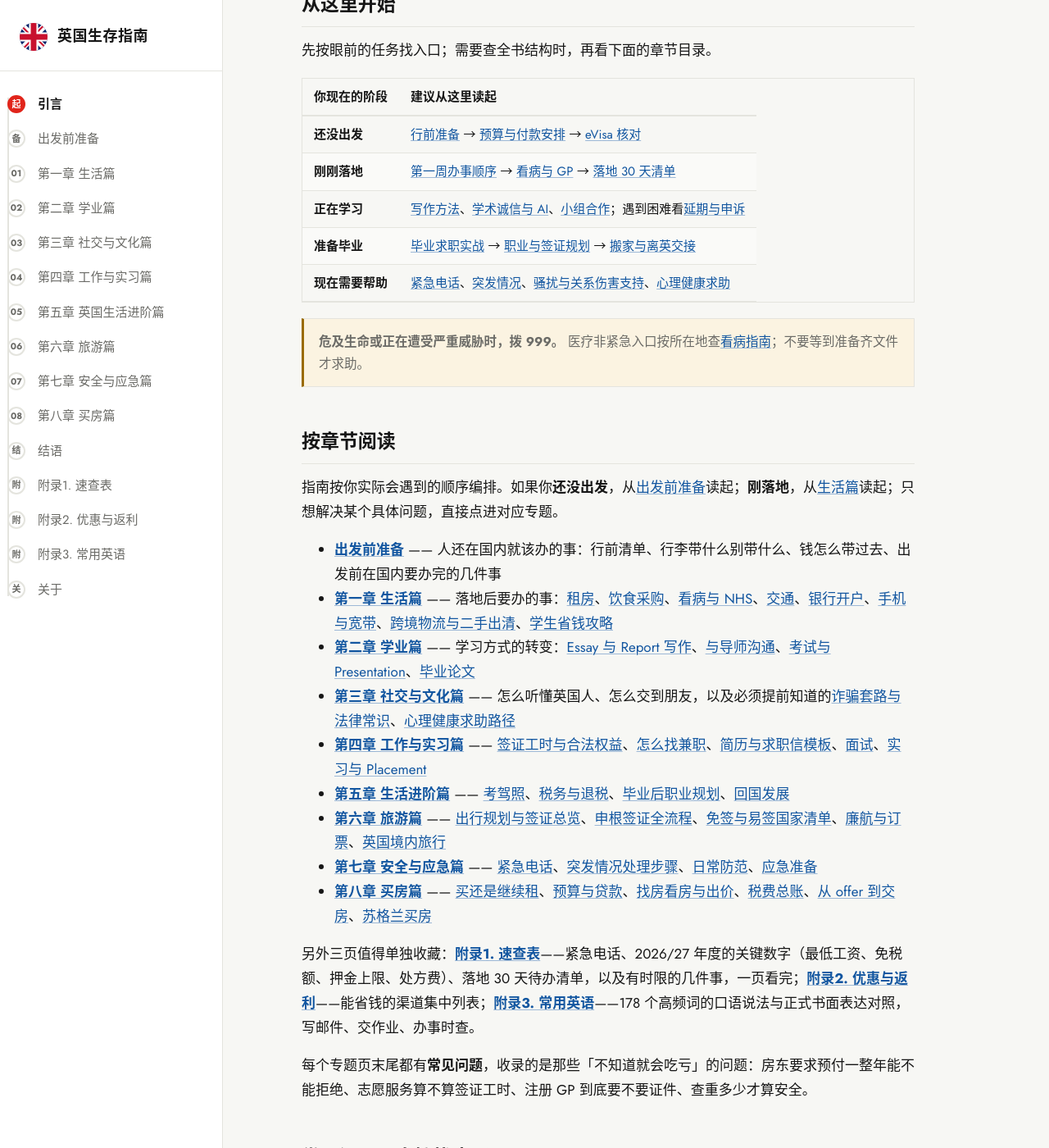
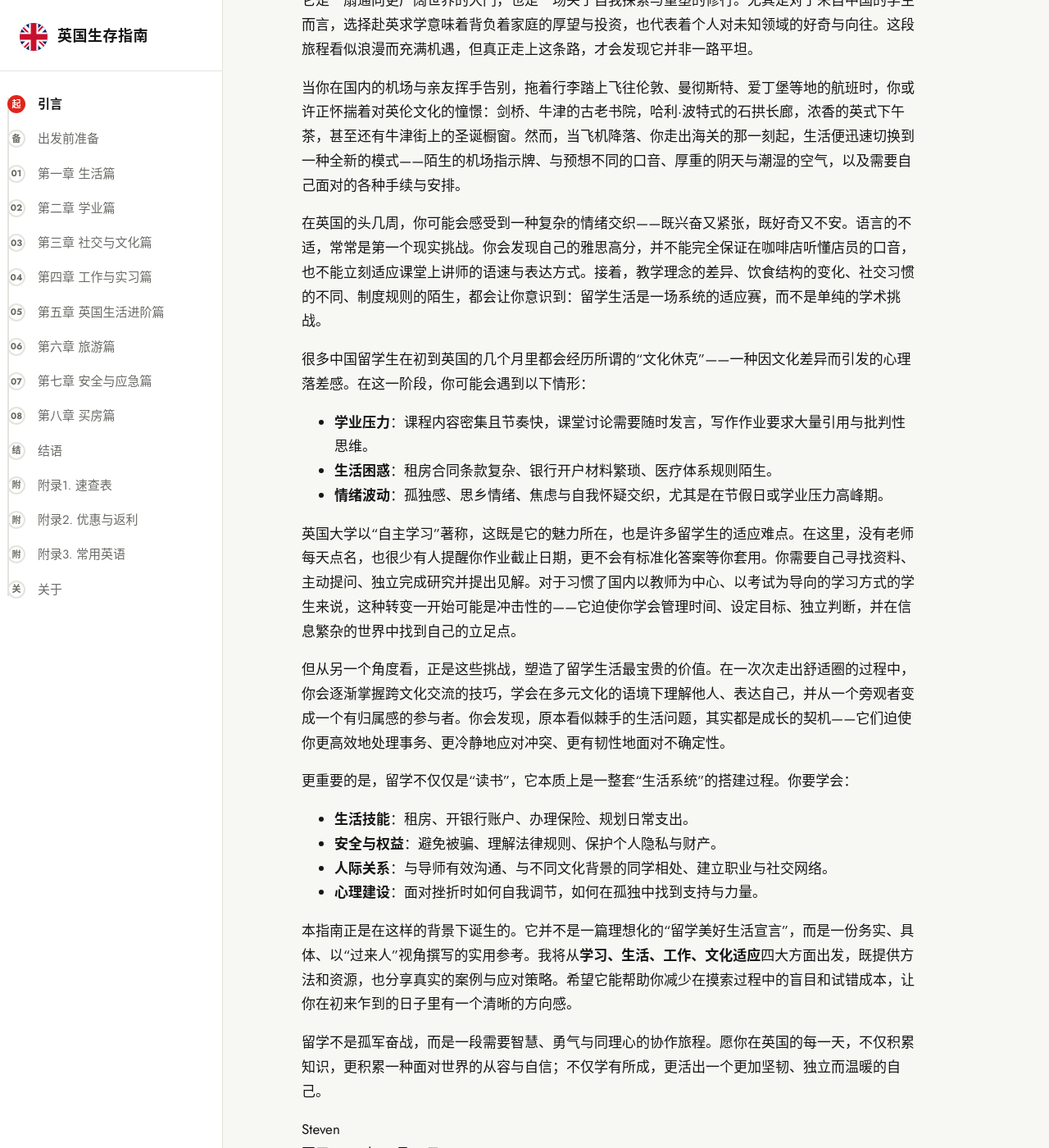
Before and after one commit to ukzhinan/ukzhinan.github.io, a Jekyll site: the page built from index.md, in a window 1280 px wide and 1400 px high, scrolled down 543 px. Shown: the whole window at 82% size. Built offline with Jekyll 4.4.1, drawn with Linux system fonts in a browser that asks for light colours; some of the changed text lies outside the part shown.

Commit message:
Restore the author's opening essay on the home page
The previous commit replaced the top of index.md with the task-entry
table and dropped the author's preface. Put it back between the version
line and 从这里开始, using the author's current wording.

Record the preface as a home-page convention in README, and replace the
two dated maintenance logs with links to the records under docs/; the
durable rules they carried (action fields, updated semantics, retained
anchors) move into the content-organisation list.

Co-Authored-By: Claude Opus 5 (1M context) <noreply@anthropic.com>

```diff
--- a/index.md
+++ b/index.md
@@ -7,6 +7,36 @@ order: 1
 ---
 
 **英国生存指南** · 2026年9月 / v1.3
+
+出国留学，对于许多人来说，不仅仅是学业道路上的一次重要选择，更是一段影响深远的人生旅程。它是一扇通向更广阔世界的大门，也是一场关于自我探索与重塑的修行。尤其是对于来自中国的学生而言，选择赴英求学意味着背负着家庭的厚望与投资，也代表着个人对未知领域的好奇与向往。这段旅程看似浪漫而充满机遇，但真正走上这条路，才会发现它并非一路平坦。
+
+当你在国内的机场与亲友挥手告别，拖着行李踏上飞往伦敦、曼彻斯特、爱丁堡等地的航班时，你或许正怀揣着对英伦文化的憧憬：剑桥、牛津的古老书院，哈利·波特式的石拱长廊，浓香的英式下午茶，甚至还有牛津街上的圣诞橱窗。然而，当飞机降落、你走出海关的那一刻起，生活便迅速切换到一种全新的模式——陌生的机场指示牌、与预想不同的口音、厚重的阴天与潮湿的空气，以及需要自己面对的各种手续与安排。
+
+在英国的头几周，你可能会感受到一种复杂的情绪交织——既兴奋又紧张，既好奇又不安。语言的不适，常常是第一个现实挑战。你会发现自己的雅思高分，并不能完全保证在咖啡店听懂店员的口音，也不能立刻适应课堂上讲师的语速与表达方式。接着，教学理念的差异、饮食结构的变化、社交习惯的不同、制度规则的陌生，都会让你意识到：留学生活是一场系统的适应赛，而不是单纯的学术挑战。
+
+很多中国留学生在初到英国的几个月里都会经历所谓的“文化休克”——一种因文化差异而引发的心理落差感。在这一阶段，你可能会遇到以下情形：
+
+- **学业压力**：课程内容密集且节奏快，课堂讨论需要随时发言，写作作业要求大量引用与批判性思维。
+- **生活困惑**：租房合同条款复杂、银行开户材料繁琐、医疗体系规则陌生。
+- **情绪波动**：孤独感、思乡情绪、焦虑与自我怀疑交织，尤其是在节假日或学业压力高峰期。
+
+英国大学以“自主学习”著称，这既是它的魅力所在，也是许多留学生的适应难点。在这里，没有老师每天点名，也很少有人提醒你作业截止日期，更不会有标准化答案等你套用。你需要自己寻找资料、主动提问、独立完成研究并提出见解。对于习惯了国内以教师为中心、以考试为导向的学习方式的学生来说，这种转变一开始可能是冲击性的——它迫使你学会管理时间、设定目标、独立判断，并在信息繁杂的世界中找到自己的立足点。
+
+但从另一个角度看，正是这些挑战，塑造了留学生活最宝贵的价值。在一次次走出舒适圈的过程中，你会逐渐掌握跨文化交流的技巧，学会在多元文化的语境下理解他人、表达自己，并从一个旁观者变成一个有归属感的参与者。你会发现，原本看似棘手的生活问题，其实都是成长的契机——它们迫使你更高效地处理事务、更冷静地应对冲突、更有韧性地面对不确定性。
+
+更重要的是，留学不仅仅是“读书”，它本质上是一整套“生活系统”的搭建过程。你要学会：
+
+- **生活技能**：租房、开银行账户、办理保险、规划日常支出。
+- **安全与权益**：避免被骗、理解法律规则、保护个人隐私与财产。
+- **人际关系**：与导师有效沟通、与不同文化背景的同学相处、建立职业与社交网络。
+- **心理建设**：面对挫折时如何自我调节，如何在孤独中找到支持与力量。
+
+本指南正是在这样的背景下诞生的。它并不是一篇理想化的“留学美好生活宣言”，而是一份务实、具体、以“过来人”视角撰写的实用参考。我将从**学习、生活、工作、文化适应**四大方面出发，既提供方法和资源，也分享真实的案例与应对策略。希望它能帮助你减少在摸索过程中的盲目和试错成本，让你在初来乍到的日子里有一个清晰的方向感。
+
+留学不是孤军奋战，而是一段需要智慧、勇气与同理心的协作旅程。愿你在英国的每一天，不仅积累知识，更积累一种面对世界的从容与自信；不仅学有所成，更活出一个更加坚韧、独立而温暖的自己。
+
+Steven
+写于 2025年08月09日
 
 ## 从这里开始
 
```
Also changed, not shown: README.md.
